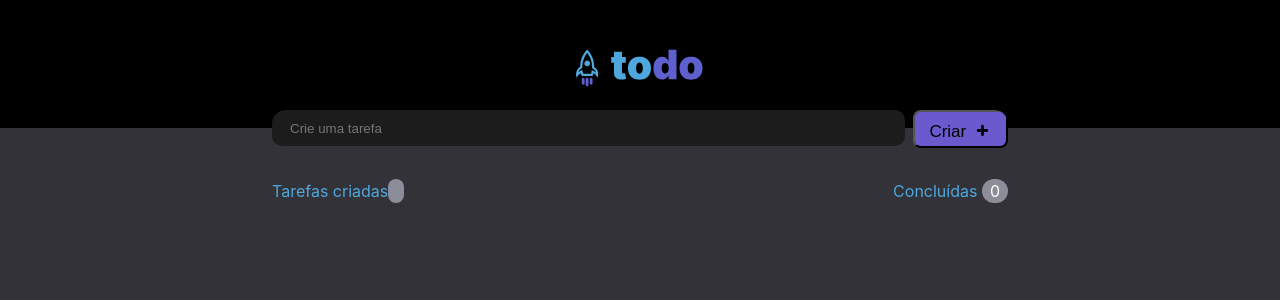
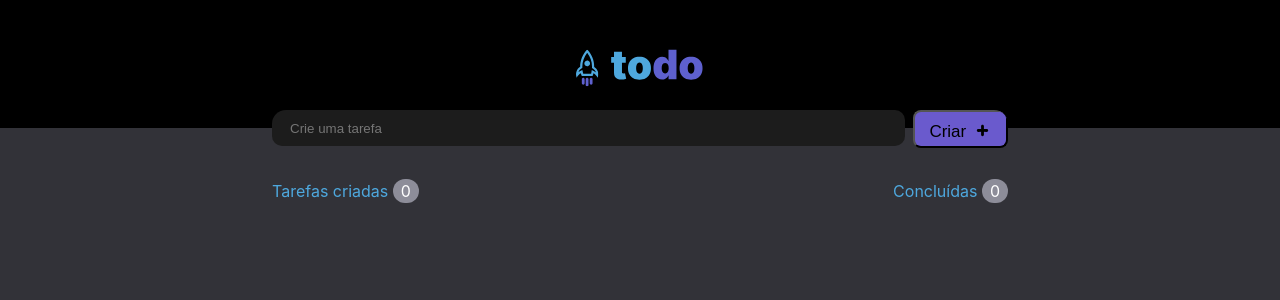
Before and after one commit to ArthurSantos19/ToDo_List, a React (Vite) app in the folder ToDo_List/: page / in a window 1280 px wide. Shown: the top 300 px of the page. Built offline with nearby package versions, Linux system fonts and the light colour scheme.

Commit message:
Informando numero de tarefas criadas

```diff
--- a/ToDo_List/src/App.jsx
+++ b/ToDo_List/src/App.jsx
@@ -12,8 +12,7 @@ export function App() {
 
   const taskHandler = (task) => {
     setTasks([...tasks, task])
-    console.log(tasks)
-
+    console.log(tasks.length)
   }
 
   function deleteTask(id) {
@@ -26,7 +25,7 @@ export function App() {
     <div>
       <Header/>
       <div className={styles.wrapper}>
-        <Task taskHandler={taskHandler}/>
+        <Task tasks={tasks} taskHandler={taskHandler}/>
           <div className={styles.divlIf}>
             {tasks.map((task) => {
               return <ListForm deleteTask={deleteTask} task={task}/>
--- a/ToDo_List/src/components/Task.jsx
+++ b/ToDo_List/src/components/Task.jsx
@@ -5,7 +5,7 @@ import { Centerbar } from './Centerbar'
 import {TiPlus} from "react-icons/ti"
 
 
-export function Task({ taskHandler, task }) {
+export function Task({ taskHandler, tasks }) {
 
   const [text, setText] = useState('')
   const [id, setId] = useState(0)
@@ -15,6 +15,11 @@ export function Task({ taskHandler, task }) {
     setId(id + 1)
     taskHandler(obj)
     document.getElementById('input').value = null
+  }
+
+  const numTask = () => {
+    let num = tasks.length
+    return num
   }
 
 
@@ -32,7 +37,8 @@ export function Task({ taskHandler, task }) {
 
         <ul className={styles.taskI}>
           <ul>
-            <li>Tarefas criadas <span></span></li>
+            {/* <li>Tarefas criadas <span> {text}</span></li> */}
+            <li>Tarefas criadas <span>{tasks.length}</span></li>
           </ul>
           <ul>
             <li>Concluídas <span> 0</span></li>
```
